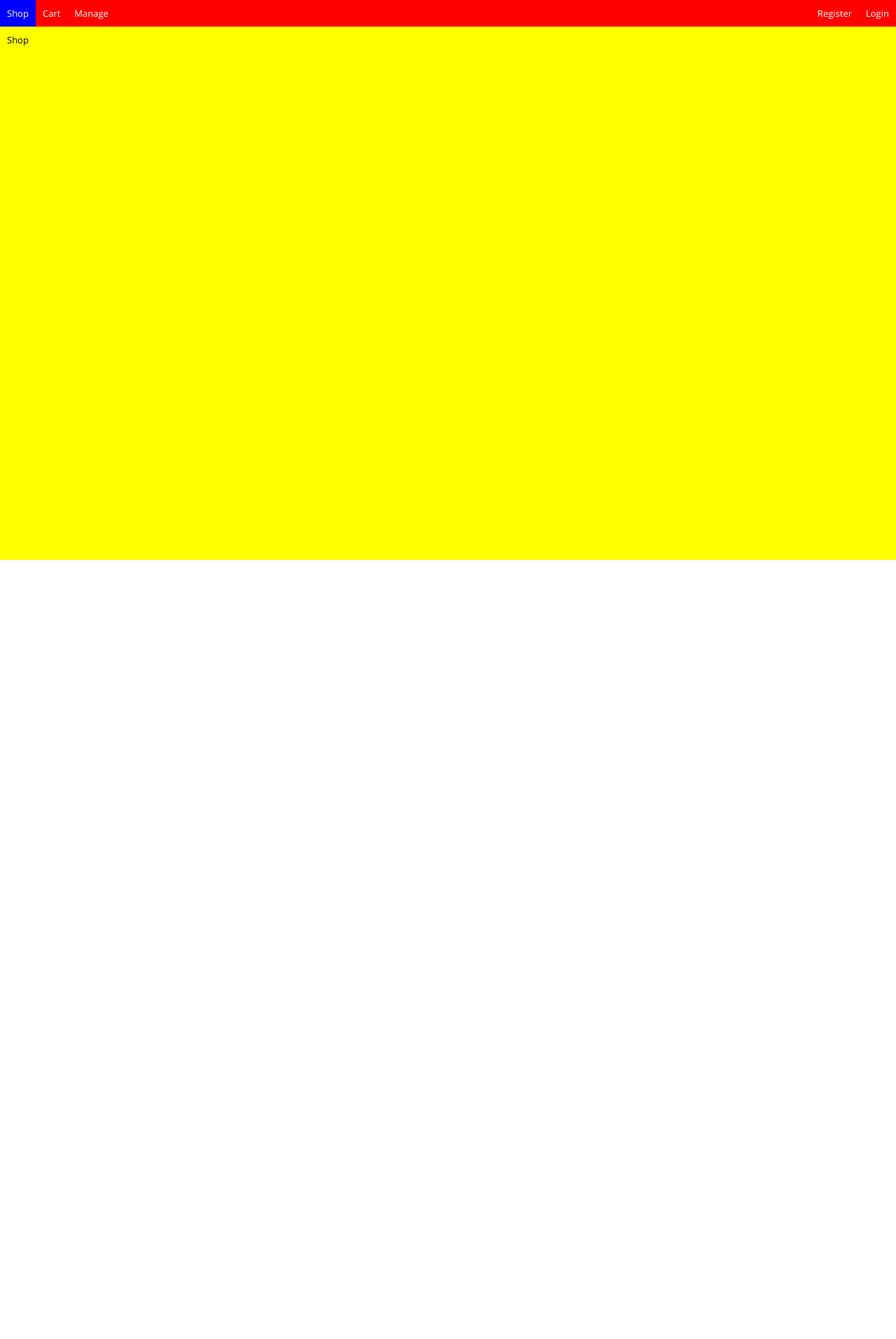
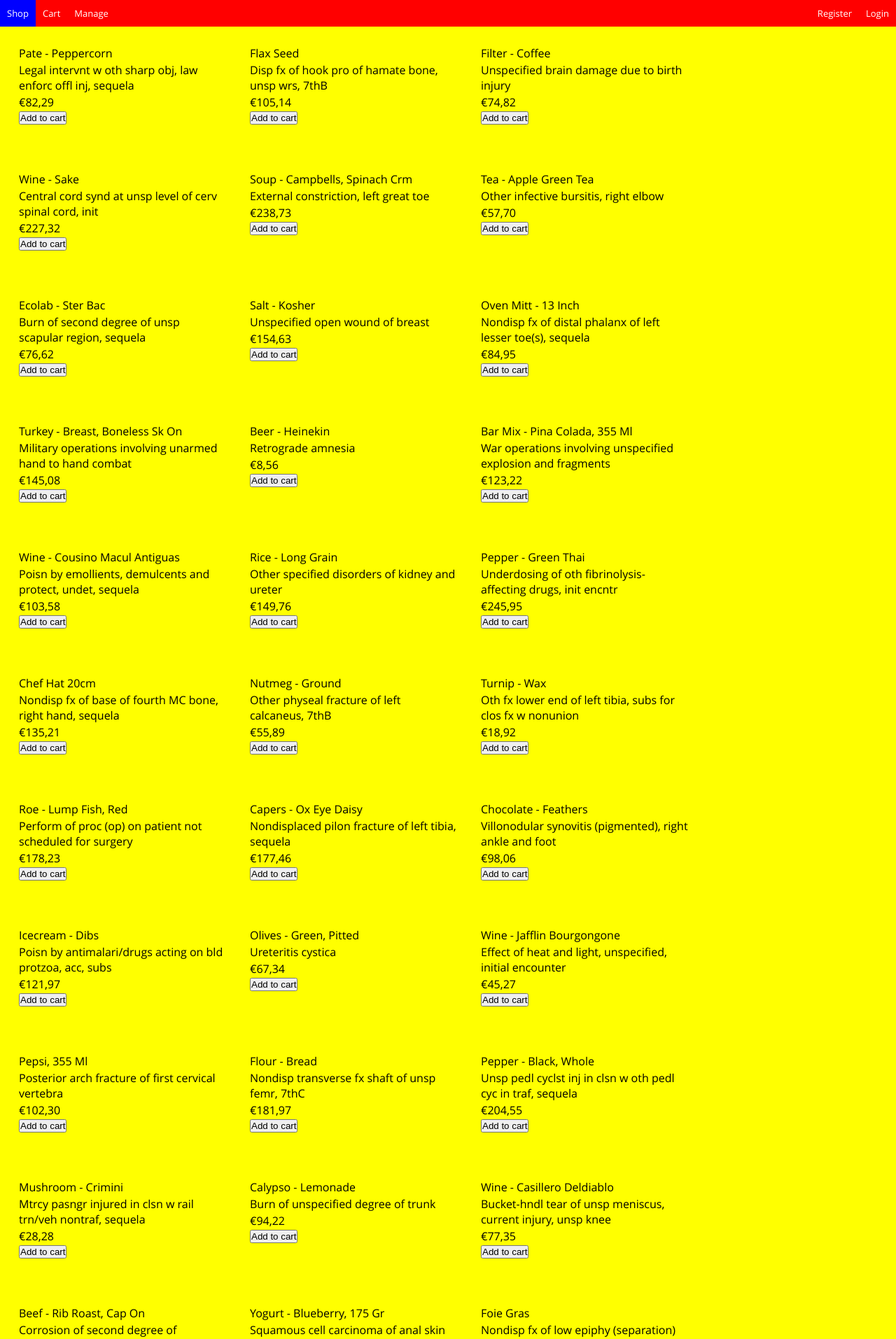
Before and after one commit to wickstjo/cloud-native-frontend, a React (Create React App) app: page / in a window 1280 px wide. Shown: the top 1913 px of the page at 70% size. Before the commit the page ends 800 px from the top, so only its background shows below. Built offline with nearby package versions, Linux system fonts and the light colour scheme.

Commit message:
added a functional shop view, currently placeholder items

```diff
--- /dev/null
+++ b/src/MOCK_DATA(2).json
@@ -0,0 +1,40 @@
+[{"id":1,"product_name":"Pate - Peppercorn","description":"Legal intervnt w oth sharp obj, law enforc offl inj, sequela","price":"€82,29"},
+{"id":2,"product_name":"Flax Seed","description":"Disp fx of hook pro of hamate bone, unsp wrs, 7thB","price":"€105,14"},
+{"id":3,"product_name":"Filter - Coffee","description":"Unspecified brain damage due to birth injury","price":"€74,82"},
+{"id":4,"product_name":"Wine - Sake","description":"Central cord synd at unsp level of cerv spinal cord, init","price":"€227,32"},
+{"id":5,"product_name":"Soup - Campbells, Spinach Crm","description":"External constriction, left great toe","price":"€238,73"},
+{"id":6,"product_name":"Tea - Apple Green Tea","description":"Other infective bursitis, right elbow","price":"€57,70"},
+{"id":7,"product_name":"Ecolab - Ster Bac","description":"Burn of second degree of unsp scapular region, sequela","price":"€76,62"},
+{"id":8,"product_name":"Salt - Kosher","description":"Unspecified open wound of breast","price":"€154,63"},
+{"id":9,"product_name":"Oven Mitt - 13 Inch","description":"Nondisp fx of distal phalanx of left lesser toe(s), sequela","price":"€84,95"},
+{"id":10,"product_name":"Turkey - Breast, Boneless Sk On","description":"Military operations involving unarmed hand to hand combat","price":"€145,08"},
+{"id":11,"product_name":"Beer - Heinekin","description":"Retrograde amnesia","price":"€8,56"},
+{"id":12,"product_name":"Bar Mix - Pina Colada, 355 Ml","description":"War operations involving unspecified explosion and fragments","price":"€123,22"},
+{"id":13,"product_name":"Wine - Cousino Macul Antiguas","description":"Poisn by emollients, demulcents and protect, undet, sequela","price":"€103,58"},
+{"id":14,"product_name":"Rice - Long Grain","description":"Other specified disorders of kidney and ureter","price":"€149,76"},
+{"id":15,"product_name":"Pepper - Green Thai","description":"Underdosing of oth fibrinolysis-affecting drugs, init encntr","price":"€245,95"},
+{"id":16,"product_name":"Chef Hat 20cm","description":"Nondisp fx of base of fourth MC bone, right hand, sequela","price":"€135,21"},
+{"id":17,"product_name":"Nutmeg - Ground","description":"Other physeal fracture of left calcaneus, 7thB","price":"€55,89"},
+{"id":18,"product_name":"Turnip - Wax","description":"Oth fx lower end of left tibia, subs for clos fx w nonunion","price":"€18,92"},
+{"id":19,"product_name":"Roe - Lump Fish, Red","description":"Perform of proc (op) on patient not scheduled for surgery","price":"€178,23"},
+{"id":20,"product_name":"Capers - Ox Eye Daisy","description":"Nondisplaced pilon fracture of left tibia, sequela","price":"€177,46"},
+{"id":21,"product_name":"Chocolate - Feathers","description":"Villonodular synovitis (pigmented), right ankle and foot","price":"€98,06"},
+{"id":22,"product_name":"Icecream - Dibs","description":"Poisn by antimalari/drugs acting on bld protzoa, acc, subs","price":"€121,97"},
+{"id":23,"product_name":"Olives - Green, Pitted","description":"Ureteritis cystica","price":"€67,34"},
+{"id":24,"product_name":"Wine - Jafflin Bourgongone","description":"Effect of heat and light, unspecified, initial encounter","price":"€45,27"},
+{"id":25,"product_name":"Pepsi, 355 Ml","description":"Posterior arch fracture of first cervical vertebra","price":"€102,30"},
+{"id":26,"product_name":"Flour - Bread","description":"Nondisp transverse fx shaft of unsp femr, 7thC","price":"€181,97"},
+{"id":27,"product_name":"Pepper - Black, Whole","description":"Unsp pedl cyclst inj in clsn w oth pedl cyc in traf, sequela","price":"€204,55"},
+{"id":28,"product_name":"Mushroom - Crimini","description":"Mtrcy pasngr injured in clsn w rail trn/veh nontraf, sequela","price":"€28,28"},
+{"id":29,"product_name":"Calypso - Lemonade","description":"Burn of unspecified degree of trunk","price":"€94,22"},
+{"id":30,"product_name":"Wine - Casillero Deldiablo","description":"Bucket-hndl tear of unsp meniscus, current injury, unsp knee","price":"€77,35"},
+{"id":31,"product_name":"Beef - Rib Roast, Cap On","description":"Corrosion of second degree of unspecified elbow, init encntr","price":"€35,59"},
+{"id":32,"product_name":"Yogurt - Blueberry, 175 Gr","description":"Squamous cell carcinoma of anal skin","price":"€55,49"},
+{"id":33,"product_name":"Foie Gras","description":"Nondisp fx of low epiphy (separation) of l femr, 7thM","price":"€248,12"},
+{"id":34,"product_name":"Lettuce - Sea / Sea Asparagus","description":"I/I react d/t other urinary catheter, initial encounter","price":"€230,83"},
+{"id":35,"product_name":"Bouillion - Fish","description":"Burn due to localized fire on board passenger vessel, subs","price":"€166,55"},
+{"id":36,"product_name":"Phyllo Dough","description":"Sltr-haris Type III physl fx low end ulna, r arm, 7thD","price":"€181,32"},
+{"id":37,"product_name":"Vinegar - White","description":"Sltr-haris Type III physeal fx phalanx of unsp toe, 7thK","price":"€168,95"},
+{"id":38,"product_name":"Potatoes - Idaho 80 Count","description":"Subluxation of L2/L3 lumbar vertebra, subsequent encounter","price":"€116,15"},
+{"id":39,"product_name":"Container - Hngd Cll Blk 7x7x3","description":"Polyhydramnios, first trimester, fetus 5","price":"€28,85"},
+{"id":40,"product_name":"Soup - Base Broth Chix","description":"Lobster-claw left hand","price":"€122,40"}]
--- /dev/null
+++ b/src/components/shop/product.js
@@ -0,0 +1,27 @@
+import React from 'react';
+
+function Product(props) {
+  console.log(props.product)
+  let product = props.product
+  return (
+    <div id={"product"} key={props.product.id}>
+      <table>
+        <tbody>
+          <tr>
+            {product.product_name}
+          </tr>
+          <tr>
+           {product.description}
+          </tr>
+          <tr>
+            {product.price}
+          </tr>
+          <tr>
+            <button>Add to cart</button>
+          </tr>
+        </tbody>
+      </table>
+    </div>
+)}
+
+export default Product;
--- a/src/interface/css/innerbody.scss
+++ b/src/interface/css/innerbody.scss
@@ -11,3 +11,10 @@
    padding: 6px 8px;
    outline: none;
 }
+
+#product {
+  margin: 15px;
+  float: left;
+  width: 300px;
+  height: 150px;
+}
--- a/src/pages/shop.js
+++ b/src/pages/shop.js
@@ -1,6 +1,10 @@
-import React, { useContext } from 'react';
+import React, { useContext, useEffect } from 'react';
 import { Context } from "../components/context";
 import '../interface/css/innerbody.scss';
+import Product from "../components/shop/product"
+
+var data = require('../MOCK_DATA(2).json')
+
 
 function Shop() {
 
@@ -8,8 +12,10 @@
    const { state, dispatch } = useContext(Context);
 
    return (
-      <div className={ 'inner' }>
-         Shop
+      <div className={ 'inner' } id={'shop'}>
+        {data.map(e => {
+          return(<Product product={e} key={e["id"]}/>)
+        })}
       </div>
    )
 }
```
